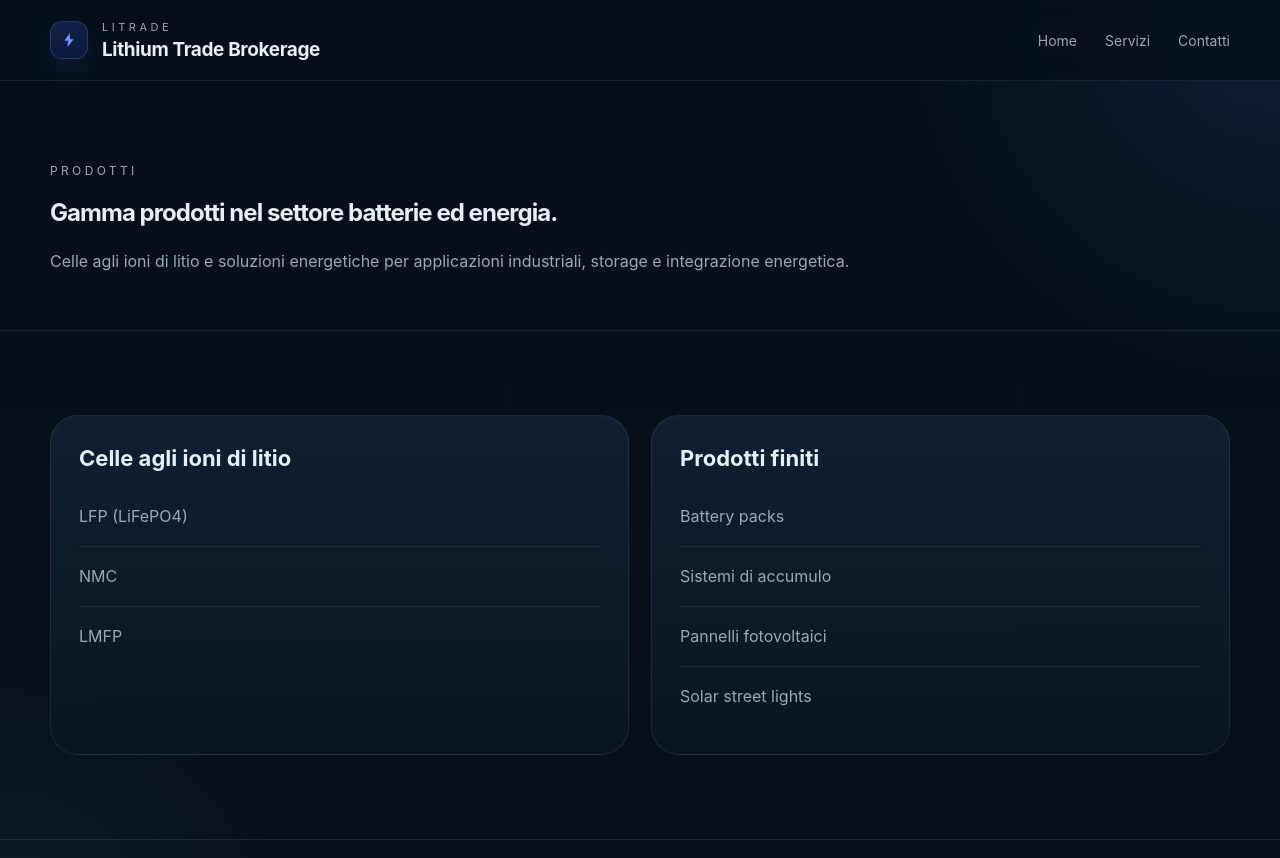
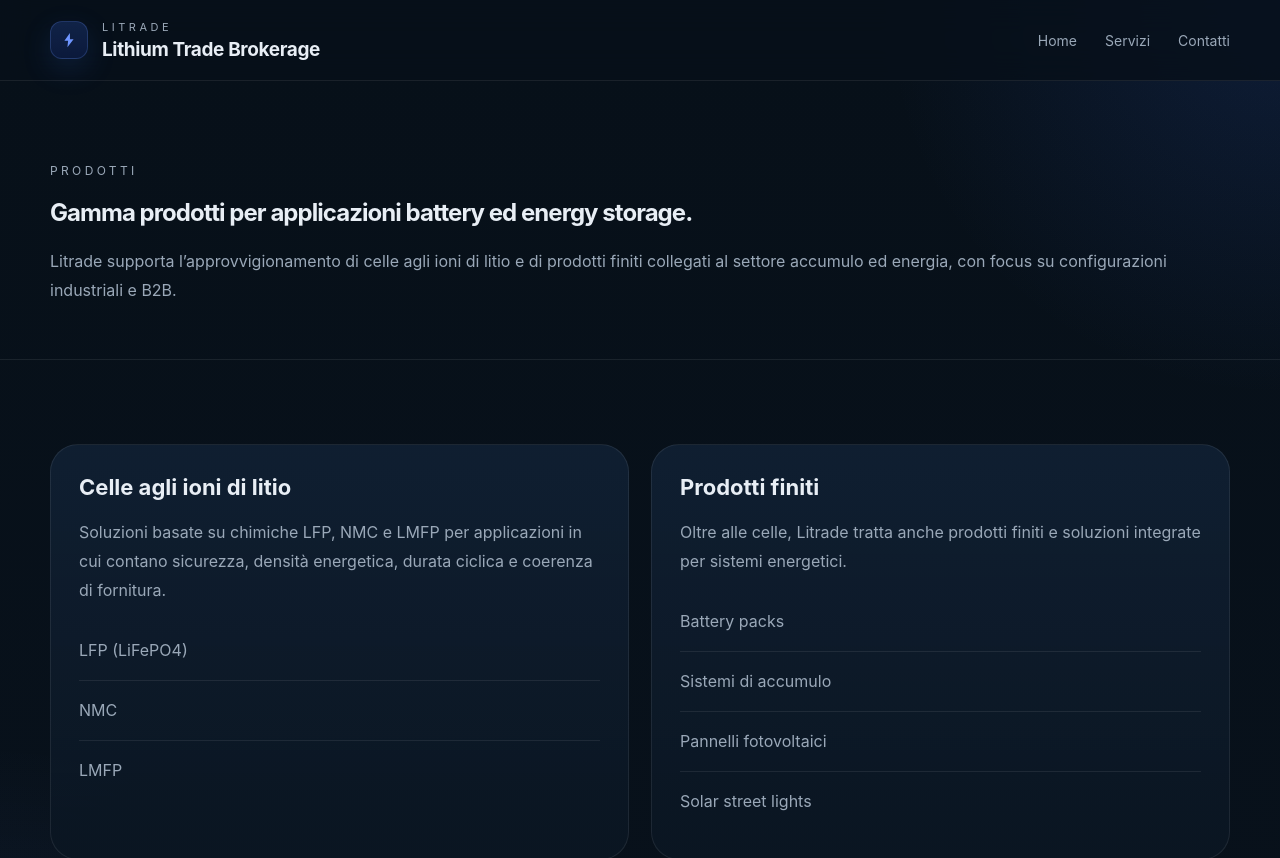
Before and after one commit to LitradeEU/Litrade-site, a Next.js app: page /prodotti in a window 1280 px wide. Shown: the top 858 px of the page. Built offline with nearby package versions, Linux system fonts and the light colour scheme.

Commit message:
Update prodotti.js

```diff
--- a/pages/prodotti.js
+++ b/pages/prodotti.js
@@ -7,10 +7,10 @@ export default function Prodotti() {
       <section className="page-hero">
         <div className="container">
           <div className="eyebrow">Prodotti</div>
-          <h1>Gamma prodotti nel settore batterie ed energia.</h1>
+          <h1>Gamma prodotti per applicazioni battery ed energy storage.</h1>
           <p>
-            Celle agli ioni di litio e soluzioni energetiche per applicazioni industriali,
-            storage e integrazione energetica.
+            Litrade supporta l’approvvigionamento di celle agli ioni di litio e di prodotti finiti
+            collegati al settore accumulo ed energia, con focus su configurazioni industriali e B2B.
           </p>
         </div>
       </section>
@@ -19,6 +19,10 @@ export default function Prodotti() {
         <div className="container grid-2">
           <div className="card">
             <h3>Celle agli ioni di litio</h3>
+            <p>
+              Soluzioni basate su chimiche LFP, NMC e LMFP per applicazioni in cui contano sicurezza,
+              densità energetica, durata ciclica e coerenza di fornitura.
+            </p>
             <ul className="list">
               <li><Link href="/prodotti/lfp">LFP (LiFePO4)</Link></li>
               <li><Link href="/prodotti/nmc">NMC</Link></li>
@@ -28,6 +32,9 @@ export default function Prodotti() {
 
           <div className="card">
             <h3>Prodotti finiti</h3>
+            <p>
+              Oltre alle celle, Litrade tratta anche prodotti finiti e soluzioni integrate per sistemi energetici.
+            </p>
             <ul className="list">
               <li>Battery packs</li>
               <li>Sistemi di accumulo</li>
```
